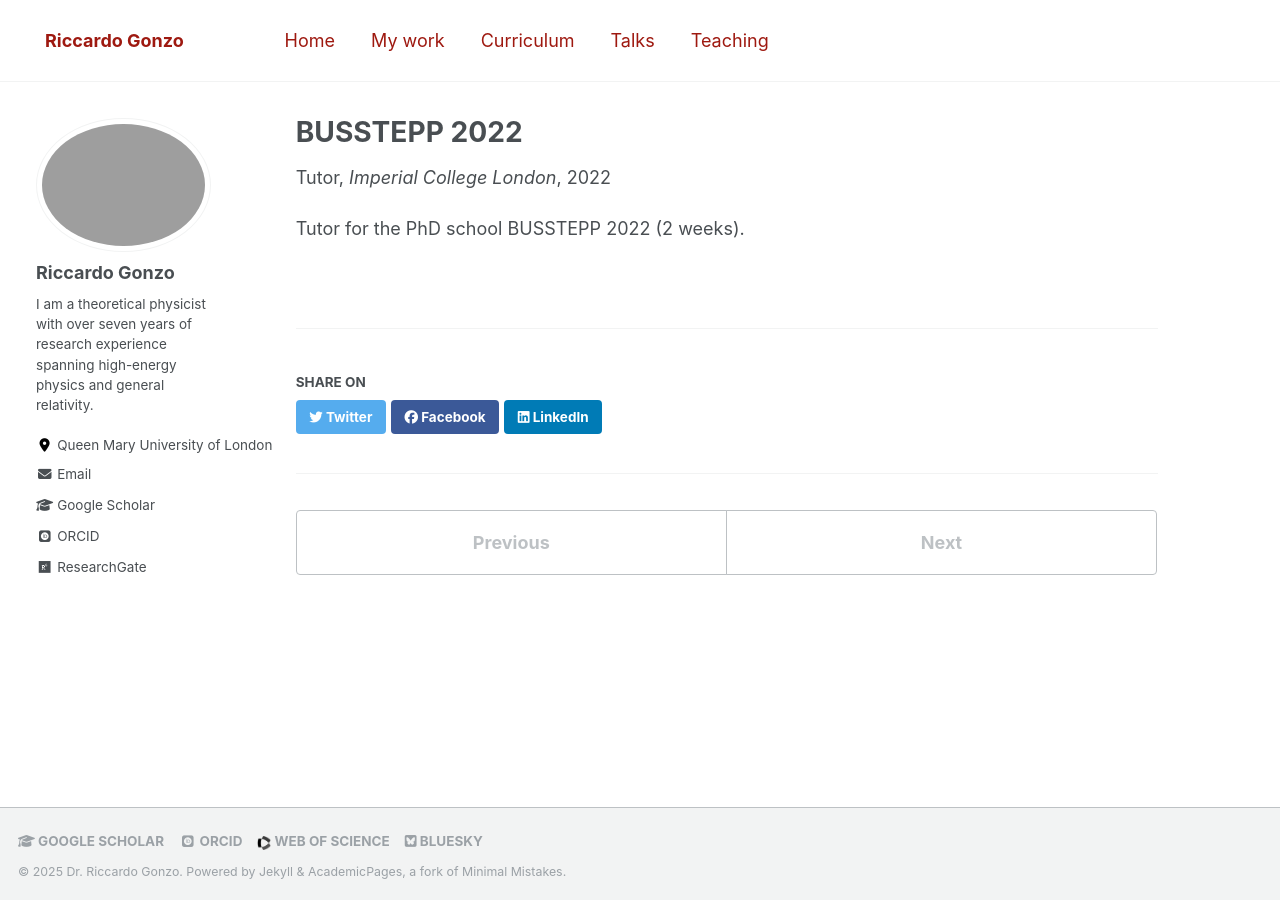
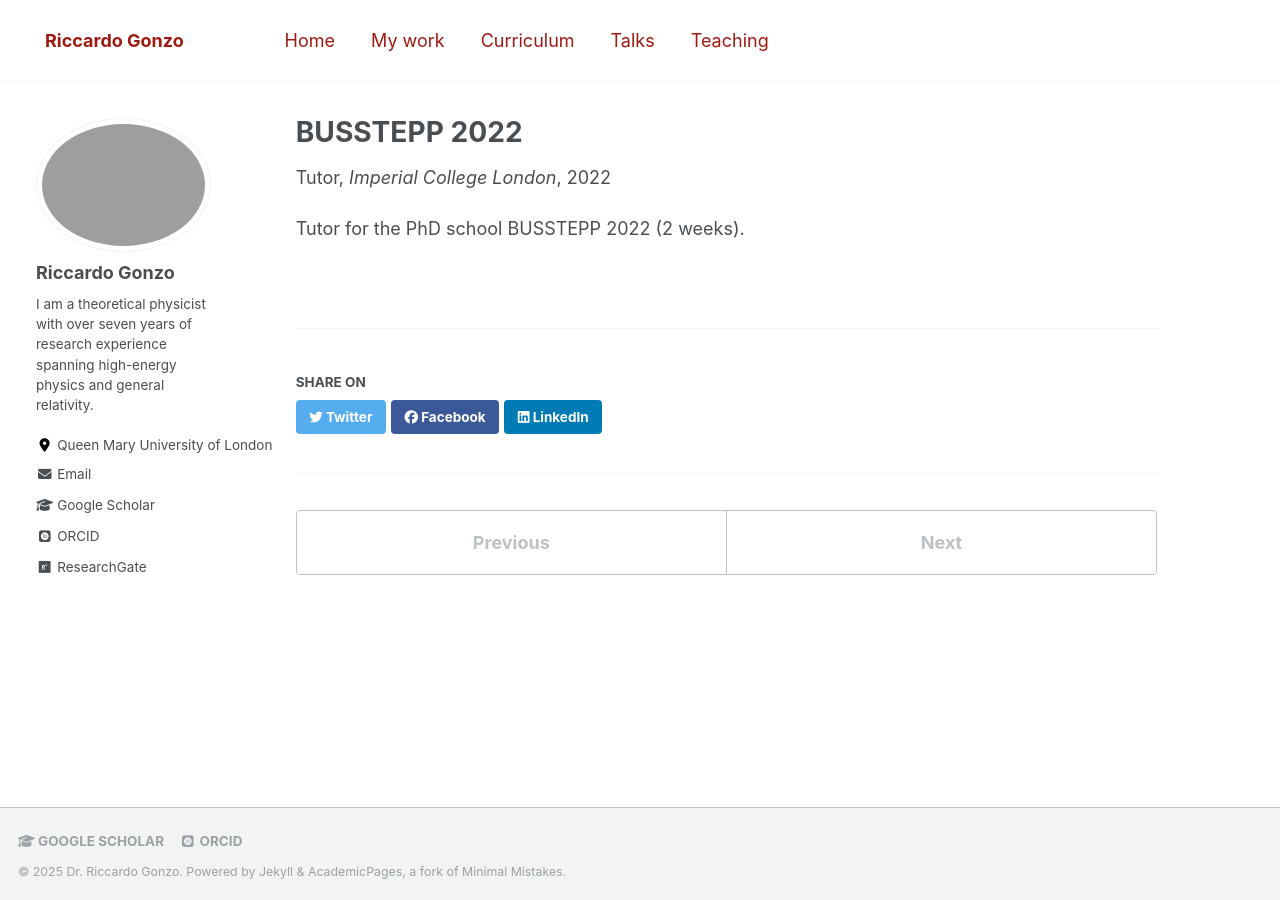
Before and after one commit to Ricky-93/riccardogonzo.github.io, a Jekyll site: the page built from _teaching/busstepp_2022.md, in a window 1280 px wide. Built offline with Jekyll 4.4.1, drawn with Linux system fonts in a browser that asks for light colours; nearby versions of some CDN libraries; some web fonts are replaced.

Commit message:
Update custom.html

```diff
--- a/_includes/footer/custom.html
+++ b/_includes/footer/custom.html
@@ -6,7 +6,5 @@
     <ul class="social-icons">
         <li><a href="https://scholar.google.com/citations?user=PVA6lnMAAAAJ" target="_blank"><i class="fas fa-graduation-cap"></i> Google Scholar</a></li>
         <li><a href="https://orcid.org/0000-0002-7682-0596" target="_blank"><i class="ai ai-orcid-square ai-fw"></i> ORCID</a></li>
-        <li><a href="https://www.webofscience.com/wos/author/record/GIW-7237-2022" target="_blank"><span style="display:inline-block; width: 14px;"><img src='/images/clarivate.png'></span> Web of Science</a></li>
-        <li><a rel="me" href="https://bsky.app/profile/giorgionicoletti.bsky.social" target="_blank"><i class="fa-brands fa-square-bluesky"></i> Bluesky</a></li>
     </ul>
   </div>
```
